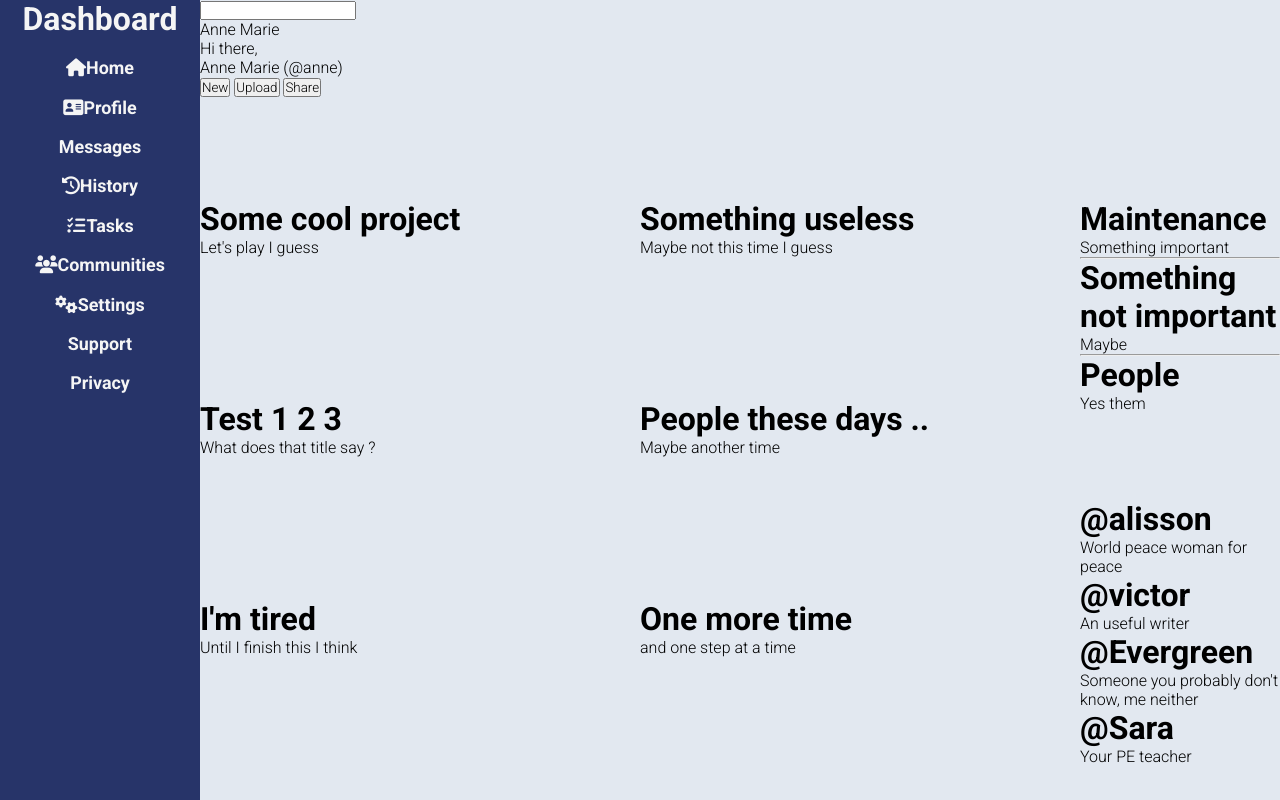
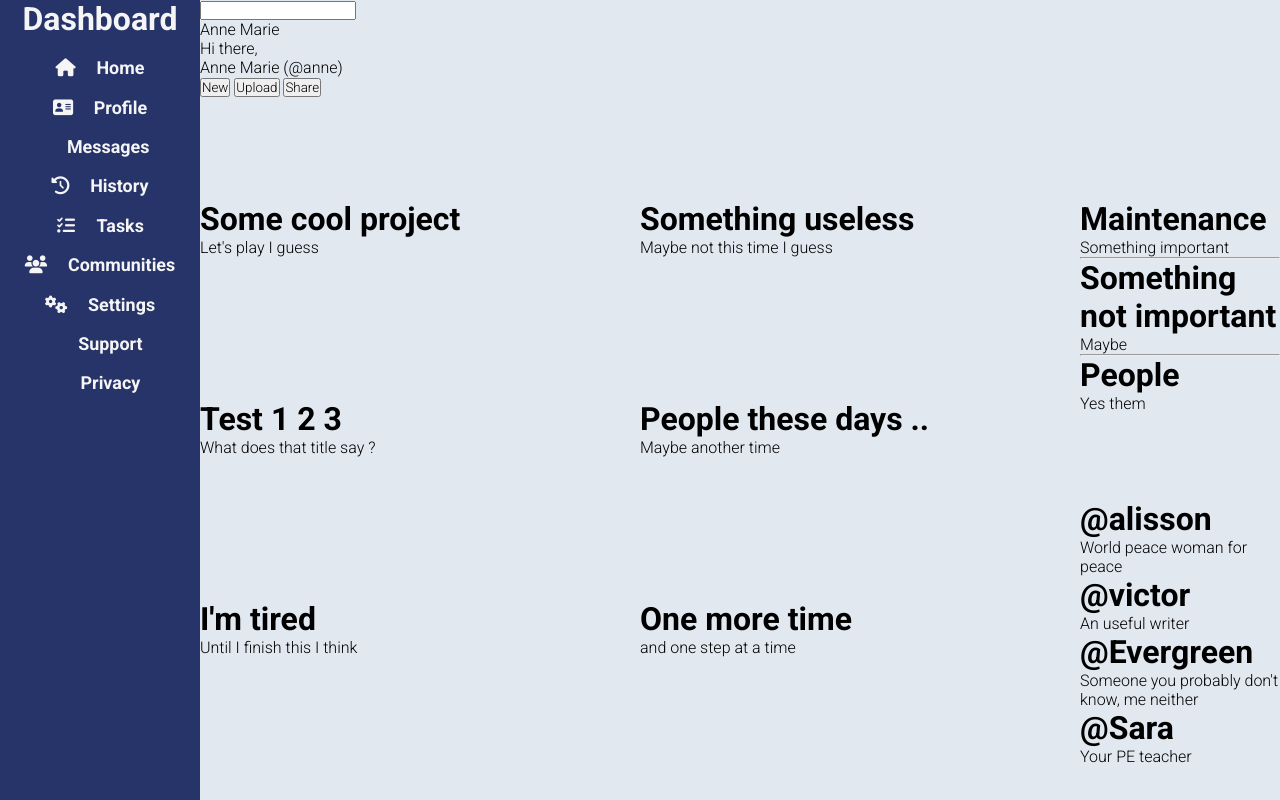
Before and after one commit to Yushi5058/admin-dashboard, a plain HTML site: page index.html in a window 1280 px wide. Drawn offline with Linux system fonts and the light colour scheme.

Commit message:
update icons for sidebar

```diff
--- a/index.html
+++ b/index.html
@@ -15,15 +15,15 @@
   <main class="container">
     <div class="sidebar">
       <h1>Dashboard</h1>
-      <p class="sidebar-section-one"><i class="fa-solid fa-house"></i>Home</p>
-      <p class="sidebar-section-one"><i class="fa-solid fa-address-card"></i>Profile</p>
-      <p class="sidebar-section-one"><i class="fa-solid fa-messages"></i>Messages</p>
-      <p class="sidebar-section-one"> <i class="fa-solid fa-clock-rotate-left"></i>History</p>
-      <p class="sidebar-section-one"><i class="fa-solid fa-list-check"></i>Tasks</p>
-      <p class="sidebar-section-one"><i class="fa-solid fa-users"></i>Communities</p>
-      <p class="sidebar-section-two"><i class="fa-solid fa-gears"></i>Settings</p>
-      <p class="sidebar-section-two"><i class="fa-solid fa-square-info"></i>Support</p>
-      <p class="sidebar-section-two"><i class="fa-solid fa-shield-check"></i>Privacy</p>
+      <p class="sidebar-section-one"><i class="fa-solid fa-house"></i>  Home</p>
+      <p class="sidebar-section-one"><i class="fa-solid fa-address-card"></i>  Profile</p>
+      <p class="sidebar-section-one"><i class="fa-thin fa-message-dots"></i>  Messages</p>
+      <p class="sidebar-section-one"> <i class="fa-solid fa-clock-rotate-left"></i>  History</p>
+      <p class="sidebar-section-one"><i class="fa-solid fa-list-check"></i>  Tasks</p>
+      <p class="sidebar-section-one"><i class="fa-solid fa-users"></i>  Communities</p>
+      <p class="sidebar-section-two"><i class="fa-solid fa-gears"></i>  Settings</p>
+      <p class="sidebar-section-two"><i class="fa-solid fa-square-info"></i>  Support</p>
+      <p class="sidebar-section-two"><i class="fa-solid fa-shield-check"></i>  Privacy</p>
     </div>
     <header class="header">
       <input type="search" name="tab-search" id="tab-search">
--- a/styles.css
+++ b/styles.css
@@ -26,6 +26,9 @@
   text-align: center;
   font-weight:bold;
   grid-area:sidebar;
+}
+i {
+  margin-right:1.02rem;
 }
 .sidebar > p {
   font-size:1.12rem;
```
